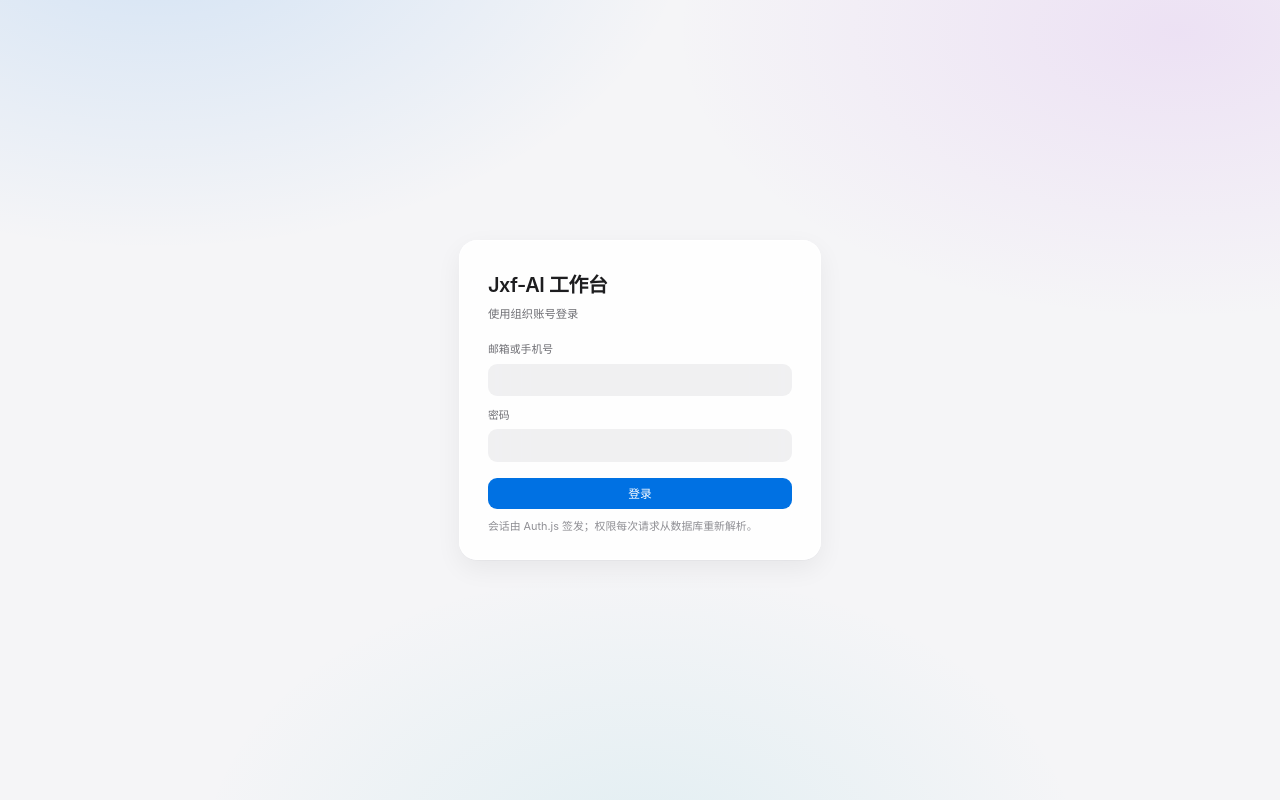
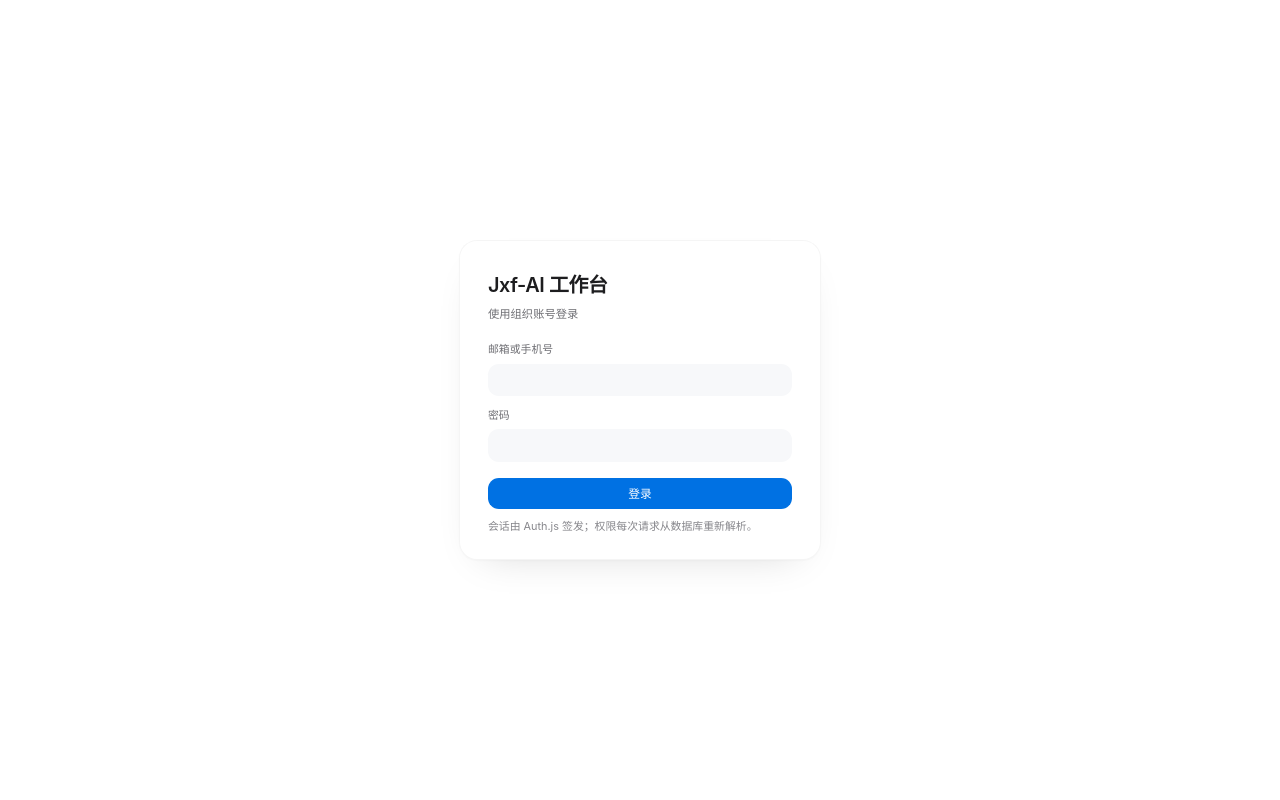
Before and after one commit to Jxf-coder/Jxf-AI, a Next.js app: page /login in a window 1280 px wide. Built offline with nearby package versions, Linux system fonts and the light colour scheme.

Commit message:
style(ui): 全局公共 UI 收口为 FastGPT 风格 Apple 规范
主工作区纯白、侧栏/抽屉冷灰 #f7f8fa、导航选中浅蓝胶囊 #eff4ff；卡片改纯白+极细描边+弥散阴影；徽章/按钮/表单/搜索统一圆角与焦点蓝光；标题字号跨页面对齐。

```diff
--- a/src/app/(app)/knowledge/ui.ts
+++ b/src/app/(app)/knowledge/ui.ts
@@ -5,7 +5,7 @@
 
 export const pageWrap = "mx-auto w-full max-w-5xl px-4 py-8 sm:px-6 lg:px-8";
 export const headerRow = "flex flex-wrap items-start justify-between gap-5";
-export const pageTitle = "text-[1.75rem] font-semibold tracking-tight text-zinc-900";
+export const pageTitle = "text-2xl font-semibold tracking-tight text-zinc-900";
 export const pageSubtitle = "mt-2 max-w-2xl text-[13px] leading-relaxed text-zinc-500";
 
 export const tabBar =
--- a/src/app/globals.css
+++ b/src/app/globals.css
@@ -21,22 +21,25 @@
   --brand-900: #0b2545;
   --brand-700: #13315c;
   --brand-500: #0071e3;
-  --brand-100: #e8eef6;
-
-  /* 系统色板 */
-  --bg: #f5f5f7;
+  --brand-100: #eff4ff;
+
+  /* 系统色板：主工作区纯白 + 二级导航冷灰 */
+  --bg: #ffffff;
+  --sidebar-bg: #f7f8fa;
   --text: #1d1d1f;
   --text-secondary: #6e6e73;
-  --text-tertiary: #8e8e93;
-  --separator: rgba(60, 60, 67, 0.12);
-
-  --glass: rgba(255, 255, 255, 0.72);
-  --glass-strong: rgba(255, 255, 255, 0.86);
-  --sidebar-glass: rgba(246, 246, 248, 0.72);
-  --hover: rgba(120, 120, 128, 0.05);
-
-  --ok: #1d8a45;
-  --error: #c4372f;
+  --text-tertiary: #86868b;
+  --separator: rgba(0, 0, 0, 0.04);
+  --separator-strong: rgba(0, 0, 0, 0.06);
+  --active-bg: #eff4ff;
+
+  --glass: rgba(255, 255, 255, 0.86);
+  --glass-strong: #ffffff;
+  --sidebar-glass: #f7f8fa;
+  --hover: rgba(0, 0, 0, 0.03);
+
+  --ok: #059669;
+  --error: #be123c;
 
   /* 布局尺寸（rem，随根字号流式缩放） */
   --sidebar-w: 15rem;
@@ -46,9 +49,9 @@
   --radius-md: 0.75rem;
   --radius-sm: 0.625rem;
 
-  --shadow-card: 0 0.0625rem 0.0625rem rgba(0, 0, 0, 0.03), 0 0.625rem 1.75rem rgba(0, 0, 0, 0.06);
-  --shadow-pop: 0 0.75rem 2.5rem rgba(0, 0, 0, 0.14), 0 0.125rem 0.5rem rgba(0, 0, 0, 0.06);
-  --hairline: inset 0 0 0 1px rgba(255, 255, 255, 0.6);
+  --shadow-card: 0 1px 2px rgba(0, 0, 0, 0.03), 0 16px 40px -24px rgba(0, 0, 0, 0.18);
+  --shadow-pop: 0 12px 40px rgba(0, 0, 0, 0.12), 0 2px 8px rgba(0, 0, 0, 0.05);
+  --hairline: inset 0 0 0 1px rgba(0, 0, 0, 0.04);
 
   --font-sans: -apple-system, BlinkMacSystemFont, "SF Pro Text", "Helvetica Neue",
     "PingFang SC", "Noto Sans SC", "Microsoft YaHei", system-ui, sans-serif;
@@ -75,11 +78,6 @@ body {
   min-height: 100vh;
   font-size: 0.9375rem;
   background-color: var(--bg);
-  background-image:
-    radial-gradient(62rem 38rem at 12% -10%, rgba(0, 113, 227, 0.14), transparent 60%),
-    radial-gradient(56rem 32rem at 92% 4%, rgba(175, 82, 222, 0.12), transparent 62%),
-    radial-gradient(48rem 32rem at 50% 108%, rgba(48, 176, 199, 0.1), transparent 64%);
-  background-attachment: fixed;
 }
 
 a {
@@ -112,9 +110,7 @@ a {
   flex: 0 0 var(--sidebar-w);
   height: 100vh;
   padding: 0 0.75rem 0.875rem;
-  background: var(--sidebar-glass);
-  backdrop-filter: blur(30px) saturate(180%);
-  -webkit-backdrop-filter: blur(30px) saturate(180%);
+  background: var(--sidebar-bg);
   border-right: 1px solid var(--separator);
 }
 
@@ -150,23 +146,24 @@ a {
   align-items: center;
   gap: 0.625rem;
   padding: 0.5rem 0.625rem;
-  border-radius: var(--radius-sm);
+  border-radius: var(--radius-md);
   background: transparent;
   color: var(--text-secondary);
   font-size: 0.875rem;
   font-weight: 500;
   text-decoration: none;
-  transition: color 0.16s ease, font-weight 0.16s ease;
-}
-
-/* 无背景胶囊：仅靠文字与主色图标表达层级 */
+  transition: background-color 0.16s ease, color 0.16s ease;
+}
+
+/* 导航项：默认无底色，悬停浅灰，选中为浅蓝胶囊 + 苹果蓝字 */
 a.nav-item:hover {
+  background: var(--hover);
   color: var(--text);
 }
 
 .nav-item.is-active {
-  background: transparent;
-  color: var(--text);
+  background: var(--active-bg);
+  color: var(--brand-500);
   font-weight: 600;
 }
 
@@ -282,9 +279,9 @@ a.nav-item:hover {
   position: sticky;
   top: 0;
   z-index: 30;
-  background: rgba(255, 255, 255, 0.6);
-  backdrop-filter: blur(28px) saturate(180%);
-  -webkit-backdrop-filter: blur(28px) saturate(180%);
+  background: rgba(255, 255, 255, 0.88);
+  backdrop-filter: blur(20px) saturate(180%);
+  -webkit-backdrop-filter: blur(20px) saturate(180%);
   border-bottom: 1px solid var(--separator);
 }
 
@@ -315,20 +312,26 @@ a.nav-item:hover {
   gap: 0.5rem;
   width: min(22rem, 36vw);
   margin-left: auto;
-  padding: 0.4375rem 0.625rem;
+  padding: 0.4375rem 0.75rem;
   border: 0;
-  border-radius: var(--radius-sm);
-  background: rgba(120, 120, 128, 0.1);
+  border-radius: 999px;
+  background: var(--sidebar-bg);
   color: var(--text-tertiary);
   font-family: inherit;
   font-size: 0.8125rem;
   text-align: left;
   cursor: pointer;
-  transition: background-color 0.16s ease;
+  transition: background-color 0.16s ease, box-shadow 0.16s ease;
 }
 
 .search:hover {
-  background: rgba(120, 120, 128, 0.15);
+  background: #f0f1f4;
+}
+
+.search:focus-visible {
+  outline: none;
+  background: #ffffff;
+  box-shadow: 0 0 0 2px rgba(0, 113, 227, 0.2);
 }
 
 .search-label {
@@ -581,9 +584,8 @@ a.nav-item:hover {
   flex-direction: column;
   width: 80vw;
   padding: 0 0.75rem 1rem;
-  background: rgba(246, 246, 248, 0.9);
-  backdrop-filter: blur(32px) saturate(180%);
-  -webkit-backdrop-filter: blur(32px) saturate(180%);
+  background: var(--sidebar-bg);
+  border-right: 1px solid var(--separator);
   box-shadow: 0.75rem 0 2.5rem rgba(0, 0, 0, 0.16);
   animation: drawer-in 0.22s cubic-bezier(0.25, 0.8, 0.3, 1);
 }
@@ -611,10 +613,10 @@ a.nav-item:hover {
   gap: 0.5rem;
   width: 100%;
   margin: 0.75rem 0 0.25rem;
-  padding: 0.5rem 0.625rem;
+  padding: 0.5rem 0.75rem;
   border: 0;
-  border-radius: var(--radius-sm);
-  background: rgba(120, 120, 128, 0.1);
+  border-radius: 999px;
+  background: #f0f1f4;
   color: var(--text-tertiary);
   font-family: inherit;
   font-size: 0.8125rem;
@@ -836,20 +838,19 @@ a.nav-item:hover {
   font-size: 0.78125rem;
 }
 
-/* Apple 卡片：大圆角 + 柔和阴影，无灰色描边 */
+/* 卡片：纯白 + 极细描边 + 弥散阴影，无灰色重描边 */
 .card {
   padding: 1.375rem 1.5rem;
   margin-bottom: 1.125rem;
   border-radius: var(--radius-lg);
-  background: var(--glass-strong);
-  backdrop-filter: blur(24px) saturate(180%);
-  -webkit-backdrop-filter: blur(24px) saturate(180%);
-  box-shadow: var(--shadow-card), var(--hairline);
+  border: 1px solid var(--separator);
+  background: #ffffff;
+  box-shadow: var(--shadow-card);
 }
 
 .card-title {
   margin: 0 0 0.875rem;
-  font-size: 0.90625rem;
+  font-size: 1rem;
   font-weight: 600;
   letter-spacing: -0.01em;
   color: var(--text);
@@ -861,34 +862,38 @@ a.nav-item:hover {
   gap: 1.125rem;
 }
 
-/* 胶囊徽章：低饱和、微透光 */
+/* 胶囊徽章：极淡底 + 精致文字 */
 .badge {
   display: inline-flex;
   align-items: center;
   gap: 0.25rem;
   padding: 0.125rem 0.5625rem;
+  border: 1px solid var(--separator);
   border-radius: 999px;
-  background: rgba(120, 120, 128, 0.1);
+  background: var(--sidebar-bg);
   color: var(--text-secondary);
   font-size: 0.6875rem;
-  font-weight: 600;
+  font-weight: 500;
   letter-spacing: 0.01em;
   white-space: nowrap;
 }
 
 .badge-ok {
-  background: rgba(52, 199, 89, 0.13);
+  border-color: rgba(16, 185, 129, 0.16);
+  background: rgba(16, 185, 129, 0.09);
   color: var(--ok);
 }
 
 .badge-error {
-  background: rgba(255, 59, 48, 0.12);
+  border-color: rgba(225, 29, 72, 0.16);
+  background: rgba(244, 63, 94, 0.09);
   color: var(--error);
 }
 
 .badge-accent {
-  background: rgba(0, 113, 227, 0.12);
-  color: #0a63c4;
+  border-color: rgba(0, 113, 227, 0.14);
+  background: var(--active-bg);
+  color: var(--brand-500);
 }
 
 /* 徽章横向排列（状态条） */
@@ -981,7 +986,7 @@ a.nav-item:hover {
   justify-content: center;
   padding: 0.4375rem 1.125rem;
   border: 0;
-  border-radius: var(--radius-sm);
+  border-radius: var(--radius-md);
   background: var(--brand-500);
   color: #fff;
   font-family: inherit;
@@ -989,7 +994,7 @@ a.nav-item:hover {
   font-weight: 500;
   text-decoration: none;
   cursor: pointer;
-  transition: background-color 0.16s ease, transform 0.16s ease;
+  transition: background-color 0.16s ease, transform 0.12s ease;
 }
 
 .button:hover {
@@ -998,7 +1003,7 @@ a.nav-item:hover {
 
 .button:active {
   background: #0068d0;
-  transform: scale(0.985);
+  transform: scale(0.98);
 }
 
 .button:disabled {
@@ -1007,12 +1012,13 @@ a.nav-item:hover {
 }
 
 .button-secondary {
-  background: rgba(120, 120, 128, 0.12);
+  background: var(--sidebar-bg);
+  box-shadow: inset 0 0 0 1px var(--separator);
   color: var(--text);
 }
 
 .button-secondary:hover {
-  background: rgba(120, 120, 128, 0.18);
+  background: #eef0f4;
 }
 
 /* Ghost 按钮：无填充、仅发丝描边，用于弹窗「取消」 */
@@ -1058,8 +1064,8 @@ a.nav-item:hover {
   width: 100%;
   padding: 0.5rem 0.6875rem;
   border: 0;
-  border-radius: var(--radius-sm);
-  background: rgba(120, 120, 128, 0.1);
+  border-radius: var(--radius-md);
+  background: var(--sidebar-bg);
   color: var(--text);
   font-family: inherit;
   font-size: 0.8125rem;
@@ -1070,7 +1076,7 @@ a.nav-item:hover {
 .form-grid select:focus {
   outline: none;
   background: #fff;
-  box-shadow: 0 0 0 3px rgba(0, 113, 227, 0.18);
+  box-shadow: 0 0 0 2px rgba(0, 113, 227, 0.2);
 }
 
 /* ------------------------------------------------------------------------- */
```
